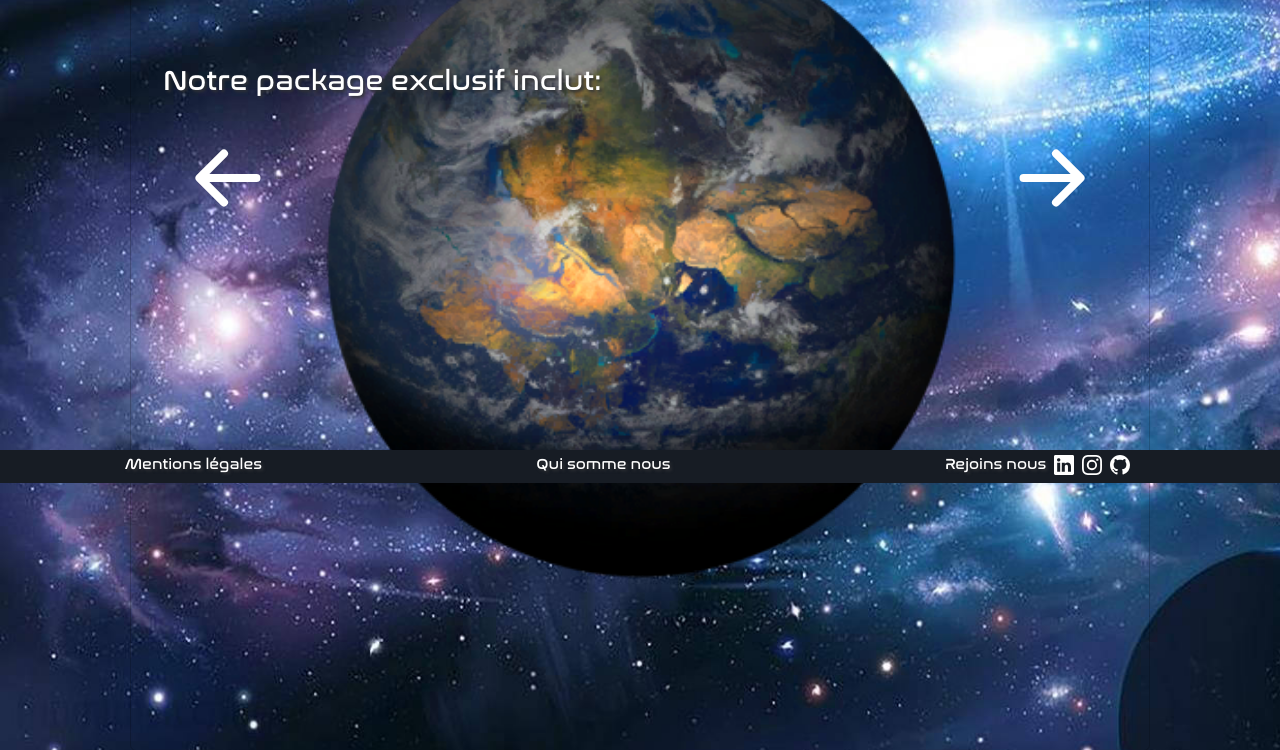
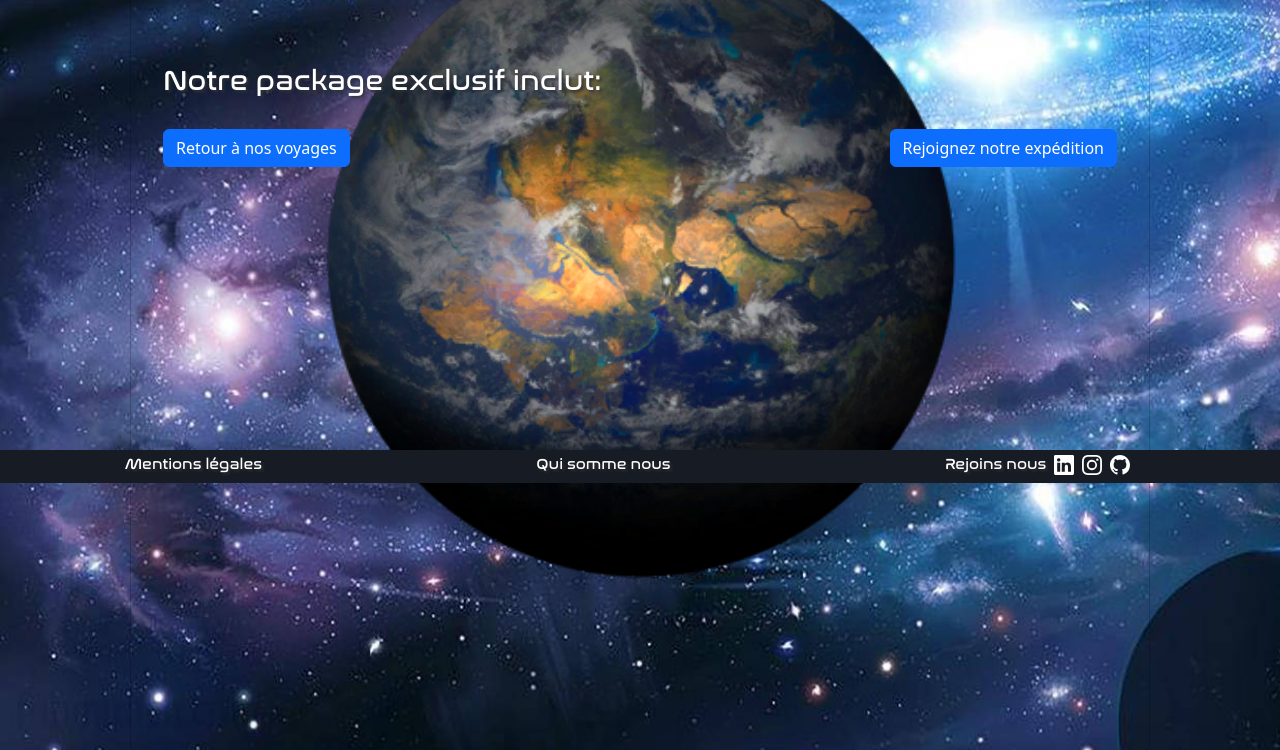
Before and after one commit to HuHoudas/Space-Travel, a PHP site: template src/View/Planet/planet_layout.html.twig in a window 1280 px wide. Shown: the part 317-1067 px from the top of the page. Run offline with PHP 8.4, Linux system fonts and the light colour scheme; the template is opened without the code that fills it, so the values that code supplies are empty; some libraries are stand-ins or nearby versions.

Commit message:
Buttons!

```diff
--- a/src/View/Planet/planet_layout.html.twig
+++ b/src/View/Planet/planet_layout.html.twig
@@ -26,39 +26,29 @@
 									<h1 class="title card-title m-3 text-center">Voyage sur
 										{{ planet.name }}</h1>
 									<h2 class="subtitle fs-3 m-3">Informations</h2>
-									<p class="text card-text m-3">- Distance par rapport au soleil: {{ planet.perihelion }} km</p>
-									<p class="text card-text m-3">- Gravité: {{ planet.gravity }}</p>
-									<p class="text card-text m-3">- Révolution: {{ planet.sideralOrbit }} jours</p>
+									<p class="text card-text m-3">- Distance par rapport au soleil:
+										{{ planet.perihelion }}
+										km</p>
+									<p class="text card-text m-3">- Gravité:
+										{{ planet.gravity }}</p>
+									<p class="text card-text m-3">- Révolution:
+										{{ planet.sideralOrbit }}
+										jours</p>
 								</br>
 								<h2 class="subtitle fs-3 m-3">Notre package exclusif inclut:</h2>
 								{% for activity in activities %}
 									<p class="text card-text m-3 mb-5">Another paragraph here with allll the activities!</p>
 								{% endfor %}
-								<div class="planeteUrl d-flex align-items-end justify-content-between m-3">
-									<a class="" href="/SolarSysteme">
-										<svg xmlns="http://www.w3.org/2000/svg" width="130" height="130" fill="currentColor" class="bi bi-arrow-left-short" viewbox="0 0 16 16">
-											<path fill-rule="evenodd" d="M12 8a.5.5 0 0 1-.5.5H5.707l2.147 2.146a.5.5 0 0 1-.708.708l-3-3a.5.5 0 0 1 0-.708l3-3a.5.5 0 1 1 .708.708L5.707 7.5H11.5a.5.5 0 0 1 .5.5z"/>
-										</svg>
-									</a>
-									<a href="/contact">
-										<svg xmlns="http://www.w3.org/2000/svg" width="130" height="130" fill="currentColor" class="bi bi-arrow-right-short" viewbox="0 0 16 16">
-											<path fill-rule="evenodd" d="M4 8a.5.5 0 0 1 .5-.5h5.793L8.146 5.354a.5.5 0 1 1 .708-.708l3 3a.5.5 0 0 1 0 .708l-3 3a.5.5 0 0 1-.708-.708L10.293 8.5H4.5A.5.5 0 0 1 4 8z"/>
-										</svg>
-									</a>
+
+								<div class="d-flex align-items-center justify-content-between">
+									<a class="btn btn-primary m-3" href="/SolarSysteme">Retour à nos voyages</a>
+									<a class="actu-btn btn btn-primary m-3" href="/contact">Rejoignez notre expédition</a>
 								</div>
 							</div>
 						</div>
 					</div>
-				</section>
-			{% endblock %}
-		</body>
-	</html>
-</main>
-{% block footer %}
-	{% include "_footer.html.twig" %}
-{% endblock %}
-
-<script src="https://cdn.jsdelivr.net/npm/bootstrap@5.2.2/dist/js/bootstrap.bundle.min.js" integrity="sha384-OERcA2EqjJCMA+/3y+gxIOqMEjwtxJY7qPCqsdltbNJuaOe923+mo//f6V8Qbsw3" crossorigin="anonymous"></script>
-{% block javascript %}
-	<script src="/assets/js/solarSystem.js"></script>
-{% endblock %}</body></html>
+				</div>
+			</body>
+		</html>
+	</section>
+{% endblock %}</body></html></main>{% block footer %}{% include "_footer.html.twig" %}{% endblock %}<script src="https://cdn.jsdelivr.net/npm/bootstrap@5.2.2/dist/js/bootstrap.bundle.min.js" integrity="sha384-OERcA2EqjJCMA+/3y+gxIOqMEjwtxJY7qPCqsdltbNJuaOe923+mo//f6V8Qbsw3" crossorigin="anonymous"></script>{% block javascript %}<script src="/assets/js/solarSystem.js"></script>{% endblock %}</body></html>
```
